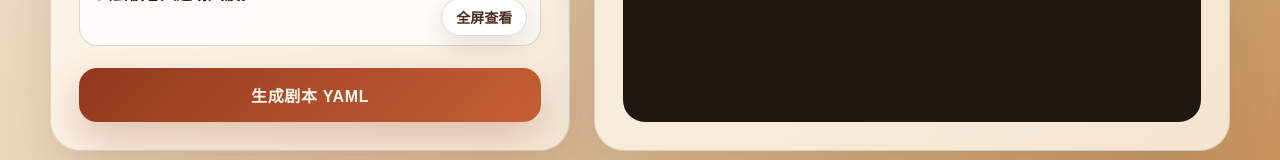
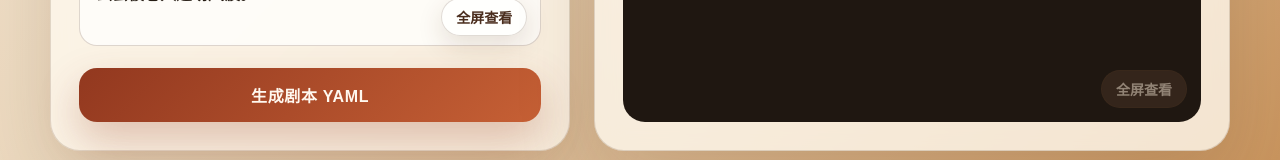
Before and after one commit to qiqi-521/novel2script, a React (Vite) app in the folder frontend/: page / in a window 1280 px wide. Shown: the part 928-1088 px from the top of the page. Built offline with nearby package versions, Linux system fonts and the light colour scheme; no server answers.

Commit message:
右侧同左

```diff
--- a/frontend/src/App.tsx
+++ b/frontend/src/App.tsx
@@ -27,6 +27,7 @@ function App() {
   const [actionMessage, setActionMessage] = useState("");
   const [isGenerating, setIsGenerating] = useState(false);
   const [isContentFullscreen, setIsContentFullscreen] = useState(false);
+  const [isYamlFullscreen, setIsYamlFullscreen] = useState(false);
 
   const yamlLineCount = yamlResult ? yamlResult.split(/\r?\n/).length : 0;
   const yamlCharacterCount = yamlResult.length;
@@ -177,9 +178,23 @@ function App() {
 
           {actionMessage ? <p className="action-message">{actionMessage}</p> : null}
 
-          <pre className="yaml-preview">
-            {yamlResult || "生成后的剧本 YAML 会显示在这里。"}
-          </pre>
+          <div className="yaml-editor">
+            <textarea
+              className="yaml-preview"
+              value={yamlResult}
+              onChange={(event) => setYamlResult(event.target.value)}
+              placeholder="生成后的剧本 YAML 会显示在这里。"
+              disabled={!yamlResult}
+            />
+            <button
+              className="fullscreen-toggle yaml-fullscreen-toggle"
+              type="button"
+              onClick={() => setIsYamlFullscreen(true)}
+              disabled={!yamlResult}
+            >
+              全屏查看
+            </button>
+          </div>
         </article>
       </section>
 
@@ -204,6 +219,29 @@ function App() {
           </div>
         </div>
       ) : null}
+
+      {isYamlFullscreen ? (
+        <div className="fullscreen-editor yaml-fullscreen-editor" role="dialog" aria-modal="true" aria-label="全屏编辑 YAML 结果">
+          <div className="fullscreen-editor-card">
+            <div className="fullscreen-editor-header">
+              <div>
+                <p className="eyebrow">output yaml</p>
+                <h2>YAML 结果</h2>
+              </div>
+              <button type="button" onClick={() => setIsYamlFullscreen(false)}>
+                退出全屏
+              </button>
+            </div>
+            <textarea
+              className="yaml-preview fullscreen-yaml-preview"
+              value={yamlResult}
+              onChange={(event) => setYamlResult(event.target.value)}
+              placeholder="生成后的剧本 YAML 会显示在这里。"
+              autoFocus
+            />
+          </div>
+        </div>
+      ) : null}
     </main>
   );
 }
--- a/frontend/src/styles.css
+++ b/frontend/src/styles.css
@@ -144,6 +144,13 @@ h2 {
   font-size: 14px;
   font-weight: 800;
   cursor: pointer;
+}
+
+.fullscreen-toggle:disabled {
+  cursor: not-allowed;
+  color: rgba(74, 45, 29, 0.42);
+  background: rgba(255, 255, 255, 0.5);
+  box-shadow: none;
 }
 
 .fullscreen-toggle {
@@ -332,7 +339,9 @@ h2 {
   flex: 1;
   margin: 0;
   padding: 20px;
+  width: 100%;
   overflow: auto;
+  border: 0;
   border-radius: 22px;
   color: #f7ead8;
   background: #1f1711;
@@ -340,6 +349,55 @@ h2 {
   font-size: 14px;
   line-height: 1.7;
   white-space: pre-wrap;
+  resize: none;
+  outline: none;
+}
+
+.yaml-preview:focus {
+  box-shadow: 0 0 0 4px rgba(181, 76, 45, 0.18);
+}
+
+.yaml-preview:disabled {
+  color: #f7ead8;
+  opacity: 1;
+}
+
+.yaml-editor {
+  position: relative;
+  flex: 1;
+  min-height: 0;
+  display: flex;
+}
+
+.yaml-editor .yaml-preview {
+  height: 100%;
+  padding-bottom: 64px;
+}
+
+.yaml-fullscreen-toggle {
+  color: #f7ead8;
+  background: rgba(75, 53, 38, 0.88);
+}
+
+.yaml-fullscreen-toggle:hover {
+  background: rgba(102, 72, 49, 0.95);
+}
+
+.yaml-fullscreen-toggle:disabled {
+  color: rgba(247, 234, 216, 0.48);
+  background: rgba(75, 53, 38, 0.5);
+}
+
+.yaml-fullscreen-editor textarea,
+.fullscreen-yaml-preview {
+  color: #f7ead8;
+  background: #1f1711;
+  font-family: "Cascadia Code", "Consolas", monospace;
+}
+
+.yaml-fullscreen-editor textarea:focus,
+.fullscreen-yaml-preview:focus {
+  background: #1f1711;
 }
 
 @media (max-width: 920px) {
```
